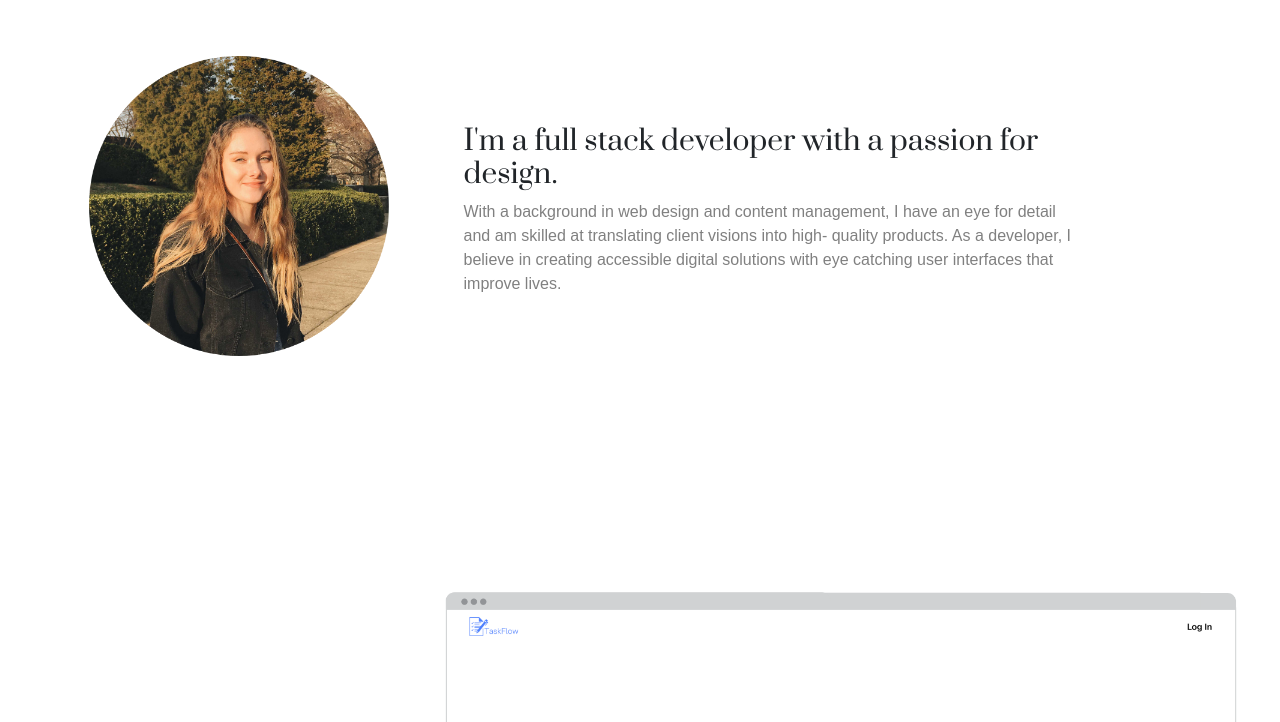
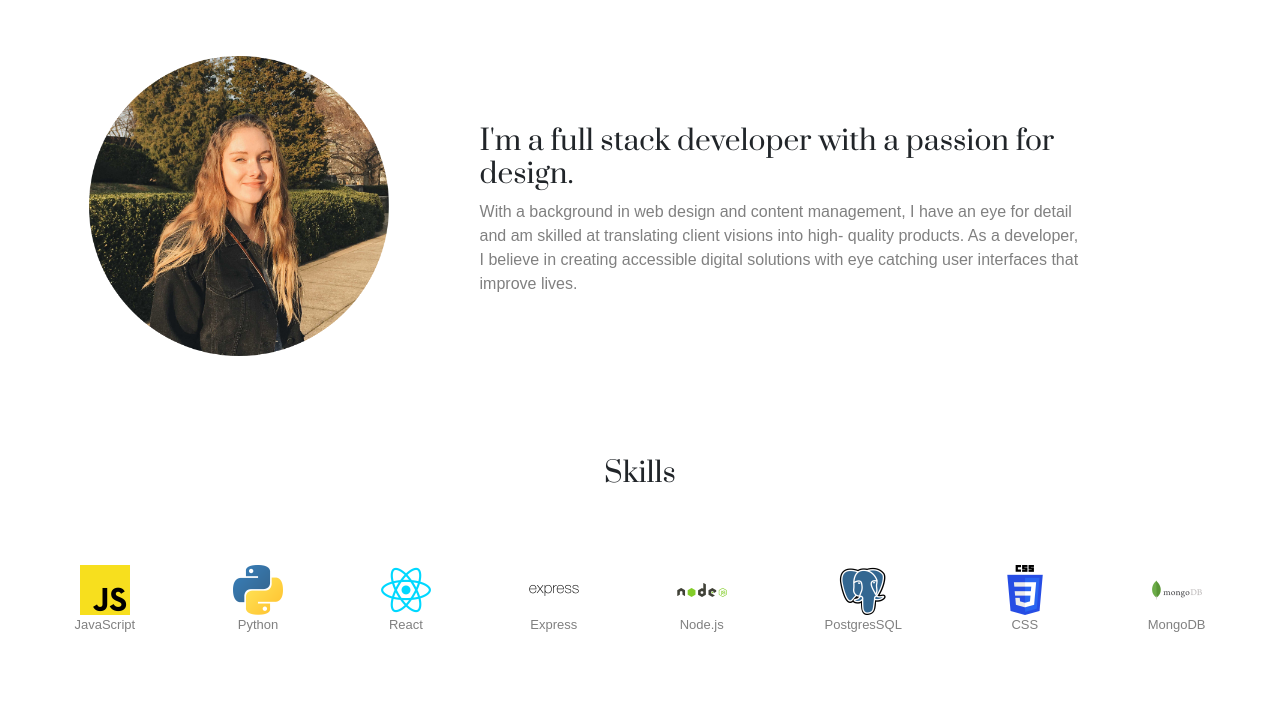
Before and after one commit to albertamcaleavey/albertamcaleavey-portfolio, a website: page index.html in a window 1280 px wide. Shown: the part 780-1502 px from the top of the page. Drawn offline with nearby package versions, Linux system fonts and the light colour scheme.

Commit message:
add logos and finish skills section

```diff
--- a/index.html
+++ b/index.html
@@ -27,6 +27,7 @@
         <a class="navbar-desktop-link" href="#about">About</a>
         <a class="navbar-desktop-link" href="#projects">Projects</a>
         <a class="navbar-desktop-link" href="public/Resume/Alberta_McAleavey_Resume.pdf" target="blank">Resume</a>
+        <a class="navbar-desktop-link" href="#contact">Contact</a>
       </div>
     </nav>
     <nav class="navbar navbar-expand-lg navbar-light bg-light navbar-mobile">
@@ -44,7 +45,7 @@
               <a class="secondary-font" href="#projects">Projects</a>
             </li>
             <li class="nav-item dropdown">
-              <a class="secondary-font" href="public/Resume/Alberta_McAleavey_Resume.pdf" target="blank">Resume</a>
+              <a class="secondary-font" href="public/Resume/Alberta_McAleavey_Resume.pdf" target="blank" download>Resume</a>
             </li>
             <li class="nav-item dropdown">
               <a class="secondary-font" href="#contact">Contact</a>
@@ -63,13 +64,50 @@
       </div>
     </section>
     <section id="about" class="project-section about-section">
-        <div class="about-img-container">
-          <img height="300" src="public/about-me.png" alt="">
+      <div class="about-img-container">
+        <img height="300" width="300" src="public/about-me.png" alt="">
+      </div>
+      <div class="about-description">
+        <h3>I'm a full stack developer with a passion for design.</h3>
+        <p class="secondary-font">With a background in web design and content management, I have an eye for detail and am skilled at translating client visions into high- quality products. As a developer, I believe in creating accessible digital solutions with eye catching user interfaces that improve lives.</p>
+      </div>
+    </section>
+    <section id="skills" class="skills-section">
+      <h3 class="skills-header">Skills</h3>
+      <div class="skills-logos">
+        <div class="skills-logo-container">
+          <img width="50" src="public/Technology-Graphics/js-graphic.png" alt="javascript-logo">
+          <label for="">JavaScript</label>
         </div>
-        <div class="about-description">
-          <h3>I'm a full stack developer with a passion for design.</h3>
-          <p class="secondary-font">With a background in web design and content management, I have an eye for detail and am skilled at translating client visions into high- quality products. As a developer, I believe in creating accessible digital solutions with eye catching user interfaces that improve lives.</p>
+        <div class="skills-logo-container">
+          <img width="50" src="public/Technology-Graphics/python-logo.png" alt="python-logo">
+          <label for="">Python</label>
         </div>
+        <div class="skills-logo-container">
+          <img width="50" src="public/Technology-Graphics/react-logo.png" alt="react-logo">
+          <label for="">React</label>
+        </div>
+        <div class="skills-logo-container">
+          <img width="50" src="public/Technology-Graphics/express-logo.png" alt="express-logo">
+          <label for="">Express</label>
+        </div>
+        <div class="skills-logo-container">
+          <img width="50" src="public/Technology-Graphics/node-logo.png" alt="node-logo">
+          <label for="">Node.js</label>
+        </div>
+        <div class="skills-logo-container">
+          <img width="50" src="public/Technology-Graphics/postgresSQL-logo.png" alt="postgresSQL-logo">
+          <label for="">PostgresSQL</label>
+        </div>
+        <div class="skills-logo-container">
+          <img width="50" src="public/Technology-Graphics/css-logo.png" alt="css-logo">
+          <label for="">CSS</label>
+        </div>
+        <div class="skills-logo-container">
+          <img width="50" src="public/Technology-Graphics/mongodb-logo.png" alt="mongodb-logo">
+          <label for="">MongoDB</label>
+        </div>
+      </div>
     </section>
     <section id="projects" class="project-section">
       <div class="project-img-container"><img src="public/task-flow-preview.png" alt=""></div>
@@ -79,7 +117,6 @@
         <a class="project-link secondary-font" href="https://taskflow-am.netlify.app/" target="_blank">View Project</a>
       </div>
     </section>
-
     <section id="cache" class="project-section">
       <div class="project-img-container"><img src="public/cache-preview.png" alt=""></div>
       <div class="project-text-content">
@@ -88,7 +125,14 @@
         <a class="project-link secondary-font" href="https://cachefrontend.herokuapp.com/" target="_blank">View Project</a>
       </div>
     </section>
-
+    <section id="movie-buff" class="project-section">
+      <div class="project-img-container"><img src="public/movie-buff-preview.png" alt=""></div>
+      <div class="project-text-content">
+        <h1 class="project-name">Movie Buff</h1>
+        <h6 class="project-description secondary-font">Movie themed quiz game</h6>
+        <a class="project-link secondary-font" href="https://movie-buff-unit-1-project.surge.sh/" target="_blank">View Project</a>
+      </div>
+    </section>
     <section id="run-tracker" class="project-section">
       <div class="project-img-container"><img src="public/run-tracker-preview.png" alt=""></div>
       <div class="project-text-content">
@@ -97,23 +141,6 @@
         <a class="project-link secondary-font" href="https://run-tracker-am.herokuapp.com/" target="_blank">View Project</a>
       </div>
     </section>
-
-    <section id="movie-buff" class="project-section">
-      <div class="project-img-container"><img src="public/movie-buff-preview.png" alt=""></div>
-      <div class="project-text-content">
-        <h1 class="project-name">Movie Buff</h1>
-        <h6 class="project-description secondary-font">Movie themed quiz game</h6>
-        <a class="project-link secondary-font" href="https://movie-buff-unit-1-project.surge.sh/" target="_blank">View Project</a>
-      </div>
-    </section>
-
-    <!-- <section id="skills">
-      <div class="skills-container">
-        <img width="50" src="public/Technology-Graphics/js-graphic.png" alt="javascript-logo">
-        <img width="50" src="public/Technology-Graphics/python-logo.png" alt="">
-      </div>
-    </section> -->
-
     <footer id="contact">
       <h4>Get in Touch</h4>
       <div class="footer-icon-container">
--- a/style.css
+++ b/style.css
@@ -3,10 +3,14 @@ main{
   font-size: 1rem;
 }
 
-.secondary-font {
+.secondary-font, label {
   font-family: sans-serif;
   color: grey;
   font-weight: 100;
+}
+
+label {
+  font-size: small;
 }
 
 .navbar-desktop {
@@ -103,8 +107,8 @@ footer {
 }
 
 .footer-icon {
-display: grid;
-font-size: small;
+  display: grid;
+  font-size: small;
 }
 
 i {
@@ -113,6 +117,23 @@ i {
 
 i:hover {
   color: grey;
+}
+
+.skills-logos {
+  margin: 3%;
+  display: flex;
+  justify-content: space-between;
+  flex-wrap: wrap;
+}
+
+.skills-logo-container {
+  margin: 3%;
+  display: grid;
+  place-items: center;
+}
+
+.skills-header {
+  text-align: center;
 }
 
 @media only screen and (min-width: 768px){
@@ -158,8 +179,7 @@ i:hover {
   }
 
   footer {
-    padding-top: 7%;
-    padding-bottom: 1%;
+    padding: 3% 0 1% 0;
   }
 
   .footer-icon-container {
@@ -171,8 +191,7 @@ i:hover {
   }
 
   .about-description {
-    margin-left: 3%;
-    margin-right: 20%;
+    margin: 0 20% 0 5%;
   }
 
   .about-section {
```
Also changed, not shown: public/Technology-Graphics/css-logo.png (added), public/Technology-Graphics/express-logo.png (added), public/Technology-Graphics/mongodb-logo.png (added), public/Technology-Graphics/node-logo.png (added), public/Technology-Graphics/postgresSQL-logo.png (added), public/Technology-Graphics/react-logo.png (added).
